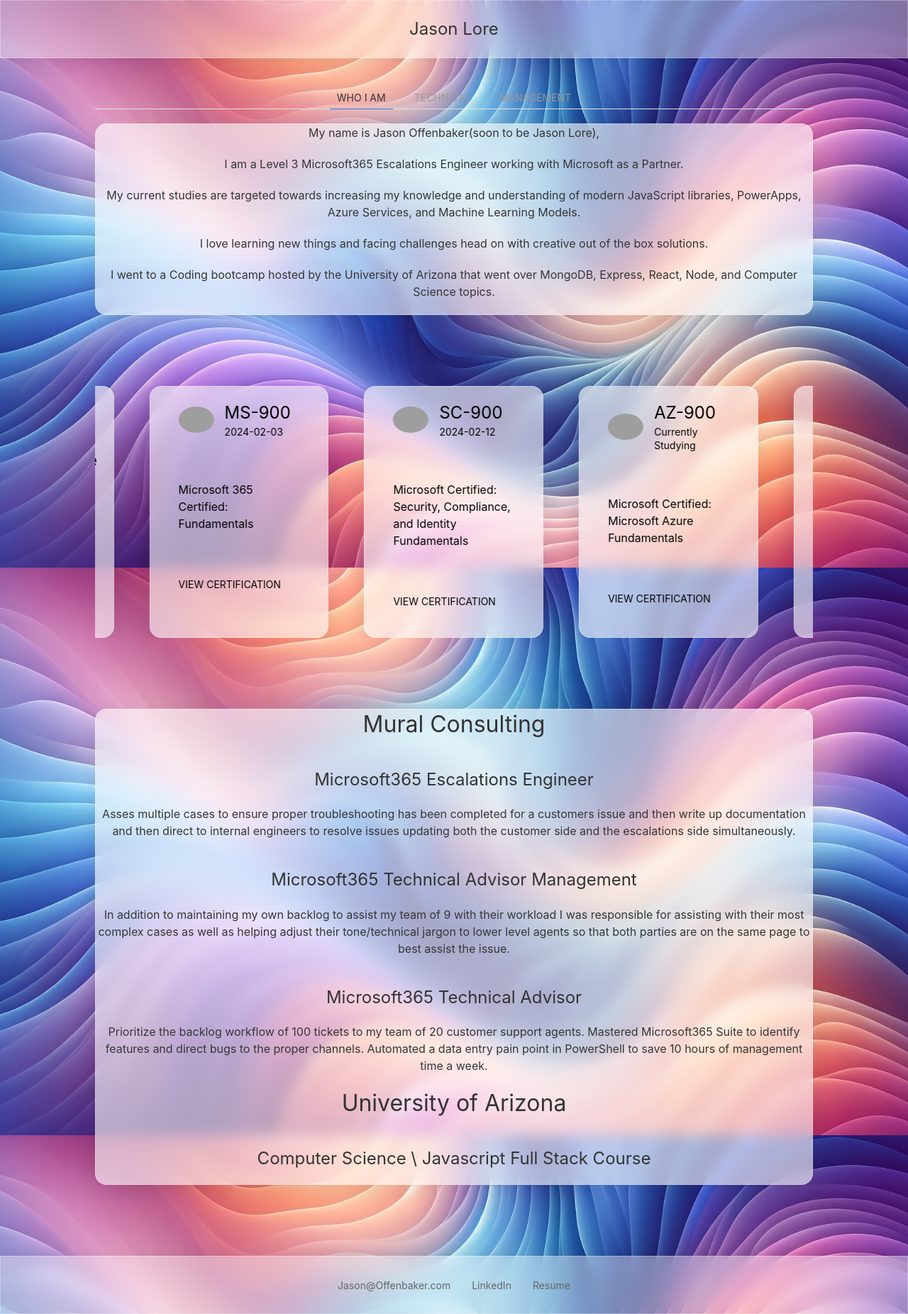
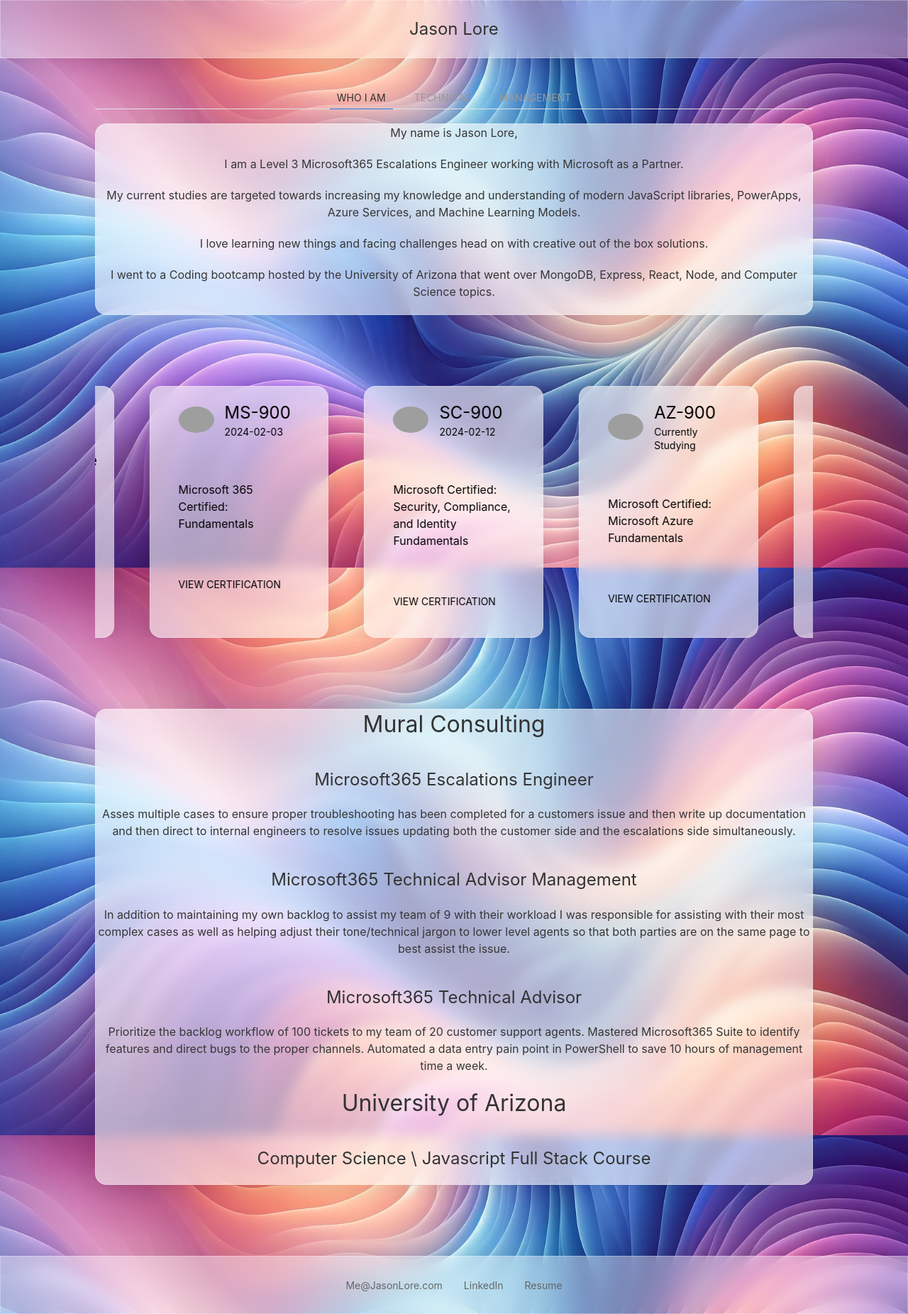
Before and after one commit to Jason-Lore/resume-site, a React (Create React App) app: page / in a window 1280 px wide. Shown: the whole page at 71% size. Built offline with nearby package versions, Linux system fonts and the light colour scheme; grey boxes are pictures that could not be loaded; the HTML template or start-up script is replaced by a standard one.

Commit message:
Changed offenbakers to Lores

```diff
--- a/src/components/Experience/index.js
+++ b/src/components/Experience/index.js
@@ -16,7 +16,7 @@
                 <ul class="uk-switcher uk-margin glass-pane white-text">
                     <li>
                         <div>
-                            <p>My name is Jason Offenbaker(soon to be Jason Lore),</p>
+                            <p>My name is Jason Lore,</p>
                             <p>I am a Level 3 Microsoft365 Escalations Engineer working with Microsoft as a Partner.</p>
                             <p>My current studies are targeted towards increasing my knowledge and understanding of modern JavaScript libraries, PowerApps, Azure Services, and Machine Learning Models.</p>
                             <p>I love learning new things and facing challenges head on with creative out of the box solutions.</p>
--- a/src/components/Footer/index.js
+++ b/src/components/Footer/index.js
@@ -7,7 +7,7 @@
                 <div class="uk-container">
                     <div uk-navbar=''>
                         <div class="uk-navbar-center">
-                            <a class="uk-navbar-item" target="_blank" rel="noreferrer" href="mailto:Jason@Offenbaker.com">Jason@Offenbaker.com</a>
+                            <a class="uk-navbar-item" target="_blank" rel="noreferrer" href="mailto:me@jasonlore.com">Me@JasonLore.com</a>
                             <a class="uk-navbar-item" target="_blank" rel="noreferrer" href="https://www.linkedin.com/in/jasonlore/">LinkedIn</a>
                             <a class="uk-navbar-item" target="_blank" rel="noreferrer" href="/Jason_Offenbaker.pdf">Resume</a>
                         </div>
```
